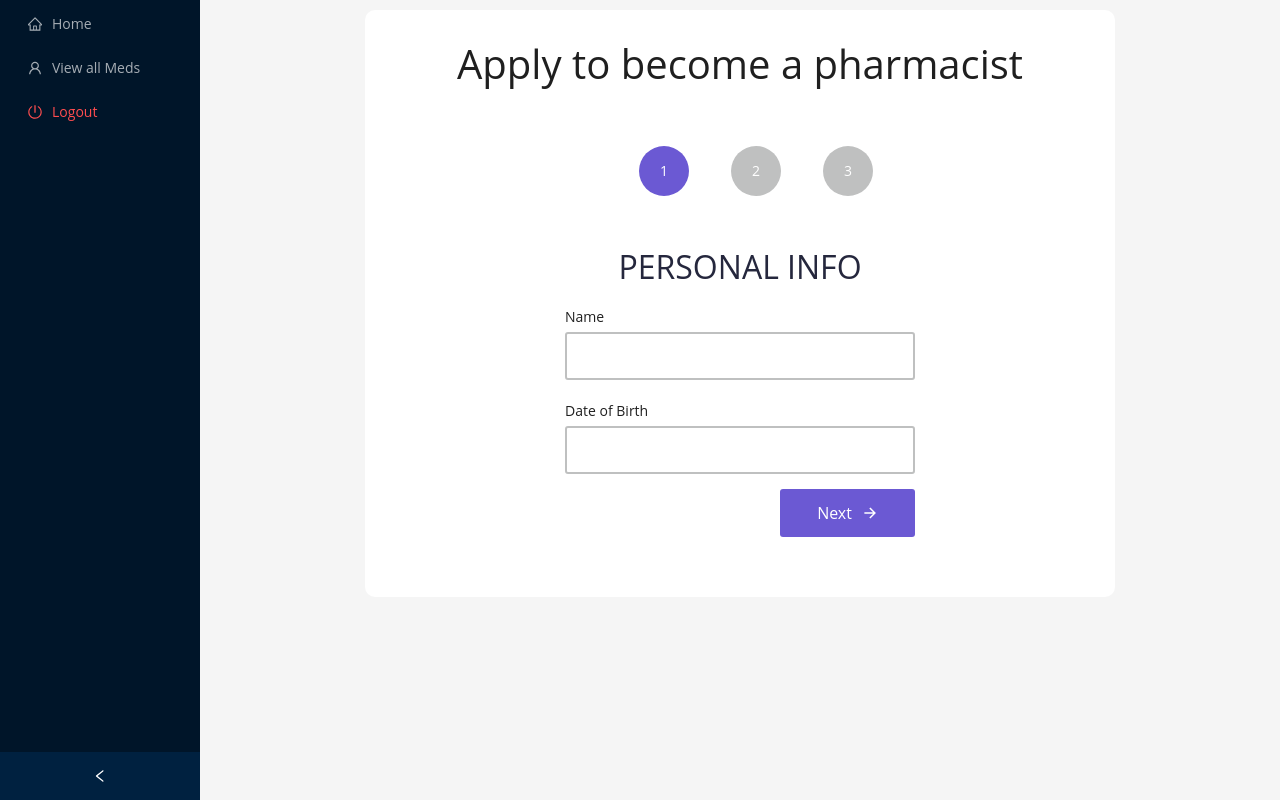
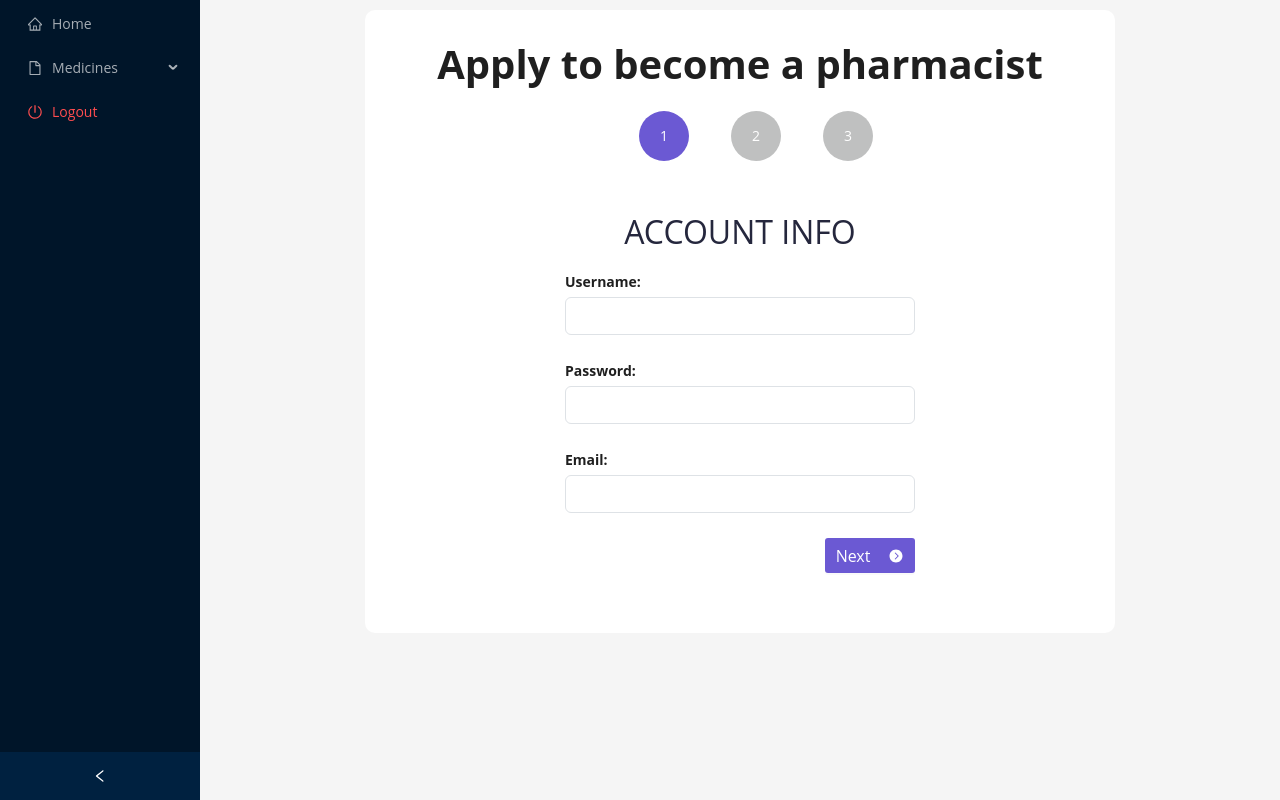
Before and after one commit to SpiderWEBS-ACL/pharmacy, a React (Vite) app in the folder client/: page /pharmacist/register in a window 1280 px wide. Built offline with nearby package versions, Linux system fonts and the light colour scheme.

Commit message:
Register Pharmacist Final + modified addMedicine

```diff
--- a/client/package.json
+++ b/client/package.json
@@ -11,6 +11,7 @@
   "dependencies": {
     "@chec/commerce.js": "^2.8.0",
     "@ionic/react": "^7.4.3",
+    "@react-icons/all-files": "^4.1.0",
     "ant-design": "^1.0.0",
     "antd": "^5.9.4",
     "axios": "^1.5.1",
@@ -20,6 +21,7 @@
     "react": "^18.2.0",
     "react-bootstrap": "^2.9.0",
     "react-dom": "^18.2.0",
+    "react-icons": "^4.11.0",
     "react-native": "^0.72.5",
     "react-native-elements": "^3.4.3",
     "react-native-search-bar": "^3.5.1",
--- a/client/src/App.tsx
+++ b/client/src/App.tsx
@@ -1,11 +1,11 @@
-//import AdminLayout from "./layouts/adminLayout";
-//import PharmacistLayout from "./layouts/pharmaLayout";
+import AdminLayout from "./layouts/adminLayout";
+import PharmacistLayout from "./layouts/pharmaLayout";
 import PatientLayout from "./layouts/patientLayout";
 
 const App: React.FC = () => {
 //return <AdminLayout />
-//return <PharmacistLayout />
-return <PatientLayout />
+return <PharmacistLayout />
+// return <PatientLayout />
 }
 
 export default App;
--- a/client/src/AppRouter.tsx
+++ b/client/src/AppRouter.tsx
@@ -13,7 +13,7 @@ import MedicineDetailsPharm from "./pages/Pharmacist/ViewMedicineDetails";
 import AllMedicinesPatient from "./pages/Patient/ViewAllMeds";
 import MedicineDetailsPatient from "./pages/Patient/ViewMedicineDetails";
 import RegLog from "./pages/RegLog";
-import Register from "./pages/Pharmacist/Register";
+import RegisterPharmacist from "./pages/Pharmacist/Register";
 import EditMedicine from "./pages/Pharmacist/EditMedicine";
 import AddMedicine from "./pages/Pharmacist/addMedicine";
 import PatientHome from "./pages/Patient/PatientHome";
@@ -39,7 +39,7 @@ const AppRouter: React.FC = () => {
         element={<MedicineDetailsAdmin />}
       />
 
-      <Route path="/pharmacist/register" element={<Register />} />
+      <Route path="/pharmacist/register" element={<RegisterPharmacist />} />
       <Route path="/pharmacist/viewMedicines" element={<AllMedicinesPharm />} />
       <Route
         path="/pharmacist/medicineDetails/:id"
--- a/client/src/components/TextArea.tsx
+++ b/client/src/components/TextArea.tsx
@@ -68,7 +68,7 @@ const TextArea: React.FC<TextAreaProps> = ({
           onBlur={onBlur}
           disabled={disabled}
           required={required}
-          style={{width: `${value.length}ch`, marginBottom: 7}}
+          style={{ marginBottom: 7}}
         />
       );
     }
--- a/client/src/layouts/pharmaLayout.tsx
+++ b/client/src/layouts/pharmaLayout.tsx
@@ -25,6 +25,21 @@ const PharmacistLayout: React.FC = () => {
       label: "Home",
       key: "/pharmacists/",
       icon: <HomeOutlined />,
+    },
+    {
+      label: "Medicines",
+      icon: <FileOutlined />,
+      key: "parentMeds",
+      children: [
+        {
+          label: "Browse All",
+          key: "/pharmacist/viewMedicines",
+        },
+        {
+          label: "Add Medicine",
+          key: "/pharmacist/addMedicine",
+        },
+      ],
     },
     {
       label: "Logout",
--- a/client/src/pages/Pharmacist/Register.tsx
+++ b/client/src/pages/Pharmacist/Register.tsx
@@ -1,31 +1,54 @@
-import React, {useState,ChangeEvent} from 'react';
+import React, { useState, ChangeEvent } from "react";
+import {useNavigate} from "react-router-dom"
 import axios from "axios";
-import { IonIcon } from '@ionic/react';
+import {IoChevronBackCircle, IoChevronForwardCircle, IoCheckmarkDoneCircleSharp, IoAlertCircle, IoClose} from 'react-icons/io5'
+import { DatePicker, DatePickerProps, message, Button } from "antd";
+import InputField from "../../components/InputField";
+import { validatePassword, validateUsername } from "../../utils/ValidationUtils";
 
 const steps = [
-    {id: 1, title:'Personal Info', fields: ['Name','Date of Birth']},
-    {id: 2, title:'Logging Info', fields: ['Username', 'Password', 'Email']},
-    {id: 3, title:'Professional Info', fields: ['Hourly Rate', 'Affiliation', 'Educational Background']},
+  { id: 1, title: "Account Info", fields: ["Username", "Password", "Email"] },
+  { id: 2, title: "Personal Info", fields: ["Name", "Date of Birth"] },
+  {
+    id: 3,
+    title: "Professional Info",
+    fields: ["Hourly Rate", "Affiliation", "Educational Background"],
+  },
 ];
 
-function Register(){
+function RegisterPharmacist() {
   const [activeForm, setActiveForm] = useState(1);
   const [modalActive, setModalActive] = useState(false);
   const [Name, setName] = useState<string>("");
   const [Email, setEmail] = useState<string>("");
-    const [Password, sePassword] = useState<string>("");
+  const [Password, setPassword] = useState<string>("");
   const [Username, setUsername] = useState<string>("");
-    const [HourlyRate, setHourlyRate] = useState<Number>();
-    const [Dob, setDob] = useState<Date>();
+  const [HourlyRate, setHourlyRate] = useState<number>();
+  const [Dob, setDob] = useState<string>("");
   const [Affiliation, setAffiliation] = useState<string>("");
   const [EducationalBackground, setEducation] = useState<string>("");
-
+  const [error, setError] = useState<string | null>(null);
+  const [touchedFields, setTouchedFields] = useState({
+    username: false,
+    password: false,
+  });
 
   const api = axios.create({
     baseURL: "http://localhost:5000",
   });
 
-    const handleSignUp = async () => {
+  const navigate = useNavigate();
+
+  const handleSignUp = async (event: React.FormEvent) => {
+    event.preventDefault;
+
+    if(activeForm == 3){
+      if(!HourlyRate || !Affiliation || !EducationalBackground){
+        message.error("Please Fill In All Requirements");
+        return;
+      }
+    }
+
     try {
       const data = {
         Name,
@@ -36,63 +59,60 @@ function Register(){
         HourlyRate,
         Affiliation,
         EducationalBackground,
-
       };
-
 
       const response = await api.post(`/pharmacist/register`, data);
       console.log("Response:", response.data);
       setModalActive(true);
-        setTimeout(closeModal,1500)
-
+      setTimeout(closeModal, 1500);
     } catch (error) {
       console.error("Error:", error);
+      if (axios.isAxiosError(error) && error.response) {
+        const apiError = error.response.data.error;
+        setError(apiError);
+      } else {
+        setError("An error occurred");
+      }
+      setModalActive(true);
     }
   };
 
-
-    const handleNameChange = (event: ChangeEvent<HTMLInputElement>) => {
-        setName(event.target.value);
+  const handleBlur = (fieldName: string) => {
+    setTouchedFields({
+      ...touchedFields,
+      [fieldName]: true,
+    });
   };
 
-      const handleUsernameChange = (event: ChangeEvent<HTMLInputElement>) => {
-        setUsername(event.target.value);
-      };
-      const handlePasswordChange = (event: ChangeEvent<HTMLInputElement>) => {
-        sePassword(event.target.value);
-      };
-      const handleEmailChange = (event: ChangeEvent<HTMLInputElement>) => {
-        setEmail(event.target.value);
-      };
-      const handleHourRateChange = (event: React.ChangeEvent<HTMLInputElement>) => {
-        const inputValue = event.target.value;
-        const parsedValue = parseFloat(inputValue); // Parse the input string to an integer
-
-        if (!isNaN(parsedValue)) {
-            setHourlyRate(parsedValue);
-        } else {
-            setHourlyRate(undefined); // Invalid input, clear the value
-        }
-      };
-      const handleDobChange = (event: React.ChangeEvent<HTMLInputElement>) => {
-        const inputValue = event.target.value; // Assuming the input format is "YYYY-MM-DD"
-        const date = new Date(inputValue);
-
-        if (!isNaN(date.getTime())) {
-            setDob(date);
-          } else {
-            setDob(undefined); // Invalid input, clear the date
-          }
-        };
-        const handleAffiliationChange = (event: ChangeEvent<HTMLInputElement>) => {
-            setAffiliation(event.target.value);
-        };
-        const handleEducationchange = (event: ChangeEvent<HTMLInputElement>) => {
-            setEducation(event.target.value);
+  const onDateChange: DatePickerProps["onChange"] = (date, dateString) => {
+    setDob(dateString);
   };
 
+  const handleNext = () => {
 
-    const handleNext = () => {
+    if(activeForm == 1){
+
+      if(!Username || !Password || !Email){
+        message.error("Please Fill In All Requirements");
+        return;
+      }
+
+      const isUsernameValid = validateUsername(Username);
+      const isPasswordValid = validatePassword(Password);
+
+      if (!isUsernameValid || !isPasswordValid) {
+        message.error("Username and Password must meet the minimum requirements.");
+        return;
+      }
+    }
+
+    if(activeForm == 2){
+      if(!Name || !Dob){
+        message.error("Please Fill In All Requirements");
+        return;
+      }
+    }
+
     if (activeForm < steps.length) {
       setActiveForm(activeForm + 1);
     }
@@ -104,198 +124,240 @@ function Register(){
     }
   };
 
-
   const closeModal = () => {
     setModalActive(false);
   };
 
-
   return (
     <div className="wrapper">
-        <div className="header">
-              <h1 className='h1'>Apply to become a pharmacist</h1>
+      <div className="header" style={{marginBottom: -30}}>
+        <h1><strong>Apply to become a pharmacist</strong></h1>
       </div>
-
 
       <div className="wrapper">
         <div className="header">
-
           <ul>
-              <li key={1} className={`form_${1}_progessbar ${activeForm >= 1 ? 'active' : ''}`}>
+            <li
+              key={1}
+              className={`form_${1}_progessbar ${
+                activeForm >= 1 ? "active" : ""
+              }`}
+            >
               <div>
                 <p>{1}</p>
               </div>
             </li>
-
           </ul>
 
           <ul>
-              <li key={2} className={`form_${2}_progessbar ${activeForm >= 2 ? 'active' : ''}`}>
+            <li
+              key={2}
+              className={`form_${2}_progessbar ${
+                activeForm >= 2 ? "active" : ""
+              }`}
+            >
               <div>
                 <p>{2}</p>
               </div>
             </li>
-
           </ul>
 
           <ul>
-              <li key={3} className={`form_${3}_progessbar ${activeForm >= 3 ? 'active' : ''}`}>
+            <li
+              key={3}
+              className={`form_${3}_progessbar ${
+                activeForm >= 3 ? "active" : ""
+              }`}
+            >
               <div>
                 <p>{3}</p>
               </div>
             </li>
-
           </ul>
         </div>
 
         <div className="form_wrap">
-
-            <div key={1} className={`form_1 data_info`} style={{ display: activeForm === 1 ? 'block' : 'none' }}>
-              <h2>{"Personal Info"}</h2>
+          <div
+            key={1}
+            className={`form_2 data_info`}
+            style={{ display: activeForm === 1 ? "block" : "none" }}
+          >
+            <h2>{"Account Info"}</h2>
             <form>
               <div className="form_container">
-
-    <div key= "1" className="input_wrap">
-      <label htmlFor="Name">Name</label>
-      <input
-        className="input"
-        value = {Name}
-        onChange={handleNameChange}
-        type="text"/>
+                <div key="1" className="input_wrap">
+                  <InputField
+                    id="Username"
+                    label="Username"
+                    type="text"
+                    value={Username}
+                    onChange={setUsername}
+                    onBlur={() => handleBlur("username")}
+                    isValid={validateUsername(Username)}
+                    errorMessage="Username must be at least 3 characters long."
+                    touched={touchedFields.username}
+                    required={true}
+                  />
                 </div>
 
-
-                    <div key= "2" className="input_wrap">
-      <label htmlFor="Name">Date of Birth</label>
-      <input
-        className="input"
-        value = {Dob !== undefined ? Dob.toISOString().split('T')[0] : ''}
-        onChange={handleDobChange}
-        type="date  "/>
+                <div key="2" className="input_wrap">
+                  <InputField
+                    id="Password"
+                    label="Password"
+                    type="password"
+                    value={Password}
+                    onChange={setPassword}
+                    onBlur={() => handleBlur("password")}
+                    isValid={validatePassword(Password)}
+                    errorMessage="Password must be at least 6 characters long and contain at least one uppercase letter, one lowercase letter, and one digit."
+                    touched={touchedFields.password}
+                    required={true}
+                  />
                 </div>
 
+                <div key="3 " className="input_wrap">
+                  <InputField
+                    id="Email"
+                    label="Email"
+                    type="text"
+                    value={Email}
+                    onChange={setEmail}
+                    required={true}
+                  />
+                </div>
               </div>
             </form>
           </div>
         </div>
 
-
         <div className="form_wrap">
-
-            <div key={2} className={`form_2 data_info`} style={{ display: activeForm === 2 ? 'block' : 'none' }}>
-              <h2>{"Logging Info"}</h2>
+          <div
+            key={2}
+            className={`form_1 data_info`}
+            style={{ display: activeForm === 2 ? "block" : "none" }}
+          >
+            <h2>{"Personal Info"}</h2>
             <form>
               <div className="form_container">
-
-    <div key= "1" className="input_wrap">
-      <label htmlFor="Username">Username</label>
-      <input
-        className="input"
-        value = {Username}
-        onChange={handleUsernameChange}
-        type="text"/>
+                <div key="1" className="input_wrap">
+                  <InputField
+                    id="Name"
+                    label="Name"
+                    type="text"
+                    value={Name}
+                    onChange={setName}
+                    required={true}
+                  />
                 </div>
 
-
-                    <div key= "2" className="input_wrap">
-      <label htmlFor="Name">Password</label>
-      <input
-        className="input"
-        value = {Password}
-        onChange={handlePasswordChange}
-        type="text"/>
+                <div key="2" className="input_wrap">
+                  <label htmlFor="Dob"><strong>Date of Birth:</strong></label>
+                  <DatePicker
+                    onChange={onDateChange}
+                    style={{
+                      width: 350,
+                      height: 35,
+                      marginRight: 30,
+                      marginBottom: 10
+                    }}
+                  />
                 </div>
-
-
-                    <div key= "3 " className="input_wrap">
-      <label htmlFor="Name">Email</label>
-      <input
-        className="input"
-        value = {Email}
-        onChange={handleEmailChange}
-        type="text"/>
-                    </div>
-
               </div>
             </form>
           </div>
         </div>
 
-
         <div className="form_wrap">
-
-          <div key={3} className={`form_3 data_info`} style={{ display: activeForm === 3 ? 'block' : 'none' }}>
+          <div
+            key={3}
+            className={`form_3 data_info`}
+            style={{ display: activeForm === 3 ? "block" : "none" }}
+          >
             <h2>{"Professional Info"}</h2>
             <form>
               <div className="form_container">
-
-  <div key= "1" className="input_wrap">
-    <label htmlFor="HourRate">Hourly Rate</label>
-    <input
-      className="input"
-      value = {HourlyRate !== undefined ? HourlyRate.toString() : ''}
-      onChange={handleHourRateChange}
-      type="text"/>
+                <div key="1" className="input_wrap">
+                  <InputField
+                      id="HourRate"
+                      label="Hourly Rate"
+                      type="number"
+                      value={HourlyRate}
+                      onChange={setHourlyRate}
+                      required={true}
+                  />
                 </div>
 
-
-                  <div key= "2" className="input_wrap">
-    <label htmlFor="Afilliation">Afilliation</label>
-    <input
-      className="input"
-      value = {Affiliation}
-      onChange={handleAffiliationChange}
-      type="text"/>
+                <div key="2" className="input_wrap">
+                  <InputField
+                      id="Affiliation"
+                      label="Affilliation"
+                      type="text"
+                      value={Affiliation}
+                      onChange={setAffiliation}
+                      required={true}
+                  />
                 </div>
 
-
-                  <div key= "3 " className="input_wrap">
-    <label htmlFor="Education">Educational Background</label>
-    <input
-      className="input"
-      value = {EducationalBackground}
-      onChange={handleEducationchange}
-      type="text"/>
+                <div key="3 " className="input_wrap">
+                <InputField
+                      id="Education"
+                      label="Educational Background"
+                      type="text"
+                      value={EducationalBackground}
+                      onChange={setEducation}
+                      required={true}
+                  />
                 </div>
-
               </div>
             </form>
           </div>
         </div>
 
-
-        <div className="btns_wrap">
+        <div className="btns_wrap" style={{marginTop: 20}}>
           <div className={`common_btns form_${activeForm}_btns`}>
             {activeForm !== 1 && (
-              <button type="button" className="btn_back" onClick={handleBack}>
-                <span className="icon"><IonIcon name="arrow-back-sharp"></IonIcon></span>
+              <Button className="btn_back" onClick={handleBack} style={{width: 90, height: 35, textAlign: "left", backgroundColor: "crimson"}}>
+                <span className="icon">
+                  <IoChevronBackCircle />
+                </span>
                 Back
-              </button>
+              </Button>
             )}
             {activeForm !== steps.length ? (
-              <button type="button" className="btn_next" onClick={handleNext}>
-                Next <span className="icon"><IonIcon name="arrow-forward-sharp"></IonIcon></span>
-              </button>
+             <Button className="btn_next" onClick={handleNext} style={{width: 90, height: 35, textAlign: "right"}}>
+             Next
+             <span className="icon">
+               <IoChevronForwardCircle />
+             </span>
+           </Button>
             ) : (
-              <button type="button" className="btn_done" onClick={handleSignUp}>
+              <Button className="btn_next" onClick={handleSignUp} style={{width: 90, height: 35, textAlign: "right", backgroundColor: "green"}}>
               Submit
-
-              </button>
+              <span className="icon">
+                <IoCheckmarkDoneCircleSharp />
+              </span>
+            </Button>
             )}
           </div>
         </div>
-        <div className={`modal_wrapper ${modalActive ? 'active' : ''}`}>
-          <div className="shadow"  ></div>
-          <div className="success_wrap">
-            <span className="modal_icon"><IonIcon name="checkmark-sharp"></IonIcon></span>
-            <p>You have successfully completed the process.</p>
-            <IonIcon name="close-outline" onClick={closeModal}></IonIcon>
+        <div className={`modal_wrapper ${modalActive ? "active" : ""}`} style={{color: (error? "red" : "green")}}>
+          <div className="shadow"></div>
+          <div className="success_wrap" style={{position: "absolute"}}>
+
+          <div style={{position: "absolute", top: 10, right: 20}}>
+            <IoClose name="close-outline" style={{fontSize: 20, color: "black"}} onClick={closeModal}></IoClose>
           </div>
 
+            <span className="modal_icon" style={{backgroundColor: "transparent", marginBottom: 10}}>
+              {!error && (<IoCheckmarkDoneCircleSharp style={{color: "green"}}/>)}
+              {error && (<IoAlertCircle style={{color: "red"}}/>)}
+            </span>
+            <h6>{error? error: "Registration Request Submitted Successfully."}</h6>
+          </div>
         </div>
       </div>
     </div>
   );
 }
 
-export default Register;
+export default RegisterPharmacist;
--- a/client/src/pages/Pharmacist/addMedicine.tsx
+++ b/client/src/pages/Pharmacist/addMedicine.tsx
@@ -2,27 +2,29 @@ import React, { useState, useEffect } from "react";
 import axios from "axios";
 import { useNavigate, useParams } from "react-router-dom";
 import InputField from "../../components/InputField";
-import Button from "../../components/Button";
-import { List, Row, Spin } from "antd";
+// import Button from "../../components/Button";
+import { List, Row, Spin, Button } from "antd";
 import { message } from "antd";
 import { IonProgressBar } from "@ionic/react";
 import { alignPropType } from "react-bootstrap/esm/types";
+import TextArea from "../../components/TextArea";
 
 const addMedicine = () => {
 //   const { id } = useParams<{ id: string }>();
     const [Name, setName] = useState<string>("");
     const [Description, setDescription] = useState<string>("");
-    const [Price, setPrice] = useState<number>(0);
+    const [Price, setPrice] = useState<number>();
     const [ActiveIngredients, setActiveIngredients] = useState([""]);
     const [ActiveIngredientsReq, setActiveIngredientsReq] = useState<boolean>(true);
     const [Ingredient, setIngredient] = useState<string>("");
-    const [Quantity, setQuantity] = useState<number>(0);
+    const [Quantity, setQuantity] = useState<number>();
     const [MedicinalUse, setMedicinalUse] = useState<string>("");
     const [imageURL, setImage] = useState<string>("");
     const [Sales, setSales] = useState<number>(0);
     const [addedMedicine, setAddedMedicine] = useState<any | null>(null);
     const [Message, setMessage] = useState("");
     const [Alert, setAlert] = useState(false);
+    const [error, setError] = useState("");
     const [viewMedsHidden, setViewMedsHidden] = useState<boolean>(true)
 
   const api = axios.create({
@@ -49,16 +51,26 @@ const addMedicine = () => {
       setAddedMedicine(response.data);
       message.success("Medicine added successfully");
       setAlert(true);
-      setViewMedsHidden(false);
-    } catch (error) {
-      console.error("Error:", error);
-    //   setMessage(error+"");
-      message.error("Failed to add medicine: " + error);
+      navigate("/pharmacist/medicineDetails/" + response.data._id);
+    //   setViewMedsHidden(false);
+    } catch (err) {
+      console.error("Error:", err);
+      if (axios.isAxiosError(err) && err.response) {
+        const apiError = err.response.data.error;
+        setError(apiError);
+        message.error("Failed to add Medcicine: " + apiError);
+      } else {
+        setError("An error occurred");
+      }
     }
 }
 
 const addIngredient = async(ingredient: string) => {
-    if(ActiveIngredients[0] == ""){
+    if(ingredient == ""){
+        message.error("Please Specify Active Ingredient");
+        return;
+    }
+    else if(ActiveIngredients[0] == ""){
         setActiveIngredients([Ingredient]);
     }
     else{
@@ -68,6 +80,16 @@ const addIngredient = async(ingredient: string) => {
     setActiveIngredientsReq(false);
     return ActiveIngredients
 }
+
+const removeIngredient = async(index: number) => {
+    if(ActiveIngredients.length == 1){
+        message.error("Medicine must have at least 1 active ingredient")
+    }
+    else{
+        const ingredients = ActiveIngredients.filter((_, i) => i !== index);
+        setActiveIngredients(ingredients);
+    }
+  }
 
 const navigate = useNavigate();
 
@@ -87,15 +109,18 @@ const viewMedicine = async () => {
               type="text"
               value={Name}
               onChange={setName}
+              required={true}
             ></InputField>
 
-            <InputField
+
+            <TextArea
               id="Description"
               label="Description"
-              type="text"
               value={Description}
               onChange={setDescription}
-            ></InputField>
+              type="text"
+              required={true}
+            />
 
             <InputField
               id="Price"
@@ -103,6 +128,7 @@ const viewMedicine = async () => {
               type="number"
               value={Price}
               onChange={setPrice}
+              required={true}
             ></InputField>
 
             <InputField
@@ -111,6 +137,7 @@ const viewMedicine = async () => {
               type="number"
               value={Quantity}
               onChange={setQuantity}
+              required={true}
             ></InputField>
 
             <InputField
@@ -119,6 +146,7 @@ const viewMedicine = async () => {
               type="text"
               value={MedicinalUse}
               onChange={setMedicinalUse}
+              required={true}
             ></InputField>
 
             <Row >
@@ -145,17 +173,40 @@ const viewMedicine = async () => {
             </Row>
 
             <body style={{backgroundColor: "transparent"}}>
-                {ActiveIngredients.map((ingredient: any) =>
-                <li>{ingredient}</li>
+                {ActiveIngredients.map((ingredient: any, index) =>
+
+                    (ingredient!= "" ?
+                    <Row>
+                    <li>{ingredient}</li>
+
+                    <Button
+                      className="btn btn-sm btn-danger"
+                      // id = {ingredient.name}
+                      style={{
+                        borderRadius: "5px",
+                        height: 20,
+                        paddingTop: 0,
+                        marginLeft: 10,
+                      }}
+
+                      onClick={(e) => removeIngredient(index)}
+                  >
+                    <span aria-hidden="true">&times;</span>
+                  </Button>
+                </Row>
+                :null
+                )
+
              )} </body>  <br></br>
 
-            <InputField
+            {/* <InputField
               id="Sales"
               label="Sales"
               type="number"
               value={Sales}
               onChange={setSales}
-            ></InputField>
+
+            ></InputField> */}
 
             <InputField
               id="image"
```
Also changed, not shown: 1 other file (tests, documents, lock files or other folders). Lines whose indentation alone changed are shown as unchanged.
